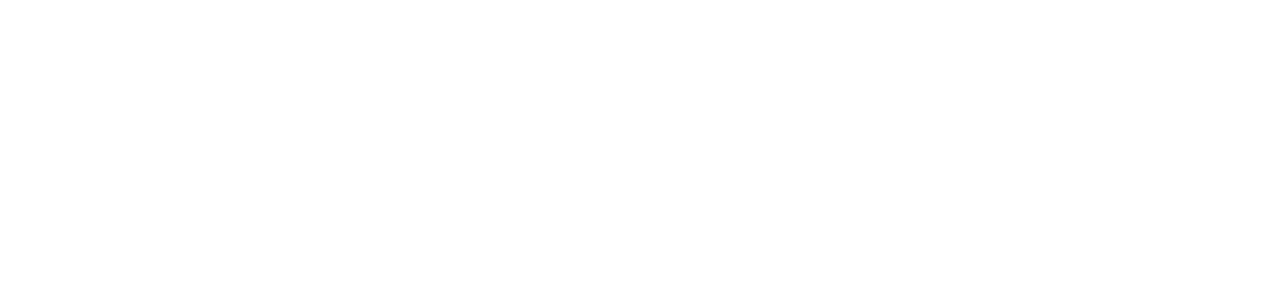
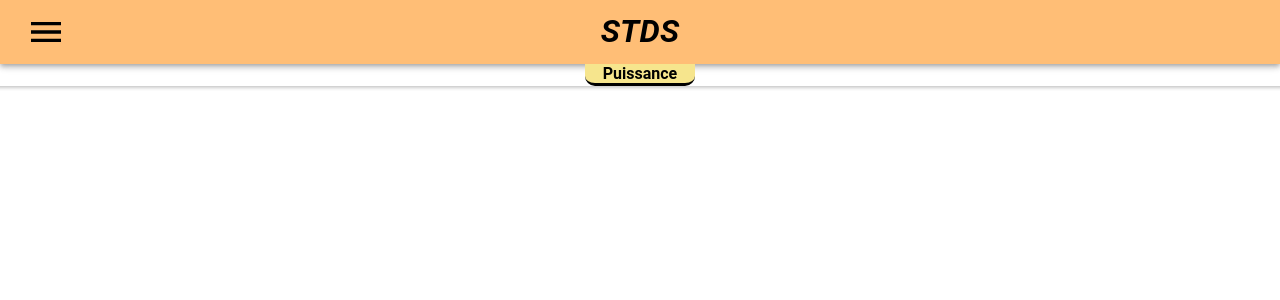
Before and after one commit to Falsimane/SAE-ALT-S3-Dev-22-23-STDS-3B-Equipe-4, a React (Create React App) app in the folder Application/stds-app/: page /puissance in a window 1280 px wide. Shown: the top 300 px of the page. Built offline with nearby package versions, Linux system fonts and the light colour scheme.

Commit message:
séparation et ajout classe Header

```diff
--- a/Application/stds-app/src/App.tsx
+++ b/Application/stds-app/src/App.tsx
@@ -2,6 +2,7 @@ import { Redirect, Route } from 'react-router-dom';
 import { IonApp, IonRouterOutlet, setupIonicReact } from '@ionic/react';
 import { IonReactRouter } from '@ionic/react-router';
 import Home from './pages/Home';
+import Puissance from './pages/Puissance';
 
 /* Core CSS required for Ionic components to work properly */
 import '@ionic/react/css/core.css';
@@ -37,6 +38,7 @@ const App: React.FC = () => (
                     <Home />
                 </Route>
                 <Route path="/maintenance" exact={true} component={Maintenance} />
+                <Route path="/puissance" exact={true} component={Puissance} />
             </IonRouterOutlet>
         </IonReactRouter>
     </IonApp>
--- a/Application/stds-app/src/pages/Maintenance.tsx
+++ b/Application/stds-app/src/pages/Maintenance.tsx
@@ -9,7 +9,6 @@ import * as React from "react";
 import Header from "./Header";
 import CardBoxMaintenance from "../components/CardBoxMaintenance";
 import {IonContent, IonHeader, IonPage, IonRefresher, IonRefresherContent} from "@ionic/react";
-import { Hidden } from "@mui/material";
 
 
 
@@ -20,7 +19,7 @@ export default function Maintenance() {
         }, 3000);
     };
     return (
-        <IonPage id="home-page">
+        <IonPage id="maintenance-page">
             <IonHeader>
                 <Header page={"Maintenance"} dimensionsTitre={130}/>
             </IonHeader>
--- a/Application/stds-app/src/pages/Puissance.tsx
+++ b/Application/stds-app/src/pages/Puissance.tsx
@@ -1,29 +1,17 @@
-import {
-    IonContent,
-    IonHeader,
-    IonPage,
-    IonRefresher,
-    IonRefresherContent,
-  } from '@ionic/react';
-  import './Home.css';
+import {IonContent, IonHeader, IonPage, IonRefresher, IonRefresherContent} from "@ionic/react";
 import Header from "./Header";
-  import CardBox from "../components/CardBox";
-  import React from "react";
+import * as React from "react";
 
-  const Home: React.FC = () => {
-
-
-
+export default function Puissance() {
     const refresh = (e: CustomEvent) => {
         setTimeout(() => {
             e.detail.complete();
         }, 3000);
     };
-
     return (
-        <IonPage id="home-page">
+        <IonPage id="puissance-page">
             <IonHeader>
-            <Header page={"Accueil"} dimensionsTitre={90}/>
+                <Header page={"Puissance"} dimensionsTitre={110}/>
             </IonHeader>
             <IonContent fullscreen>
                 <IonRefresher slot="fixed" onIonRefresh={refresh}>
@@ -33,6 +21,4 @@ import {
             </IonContent>
         </IonPage>
     );
-  };
-
-  export default Home;
+}
```
Lines whose indentation alone changed are shown as unchanged.
